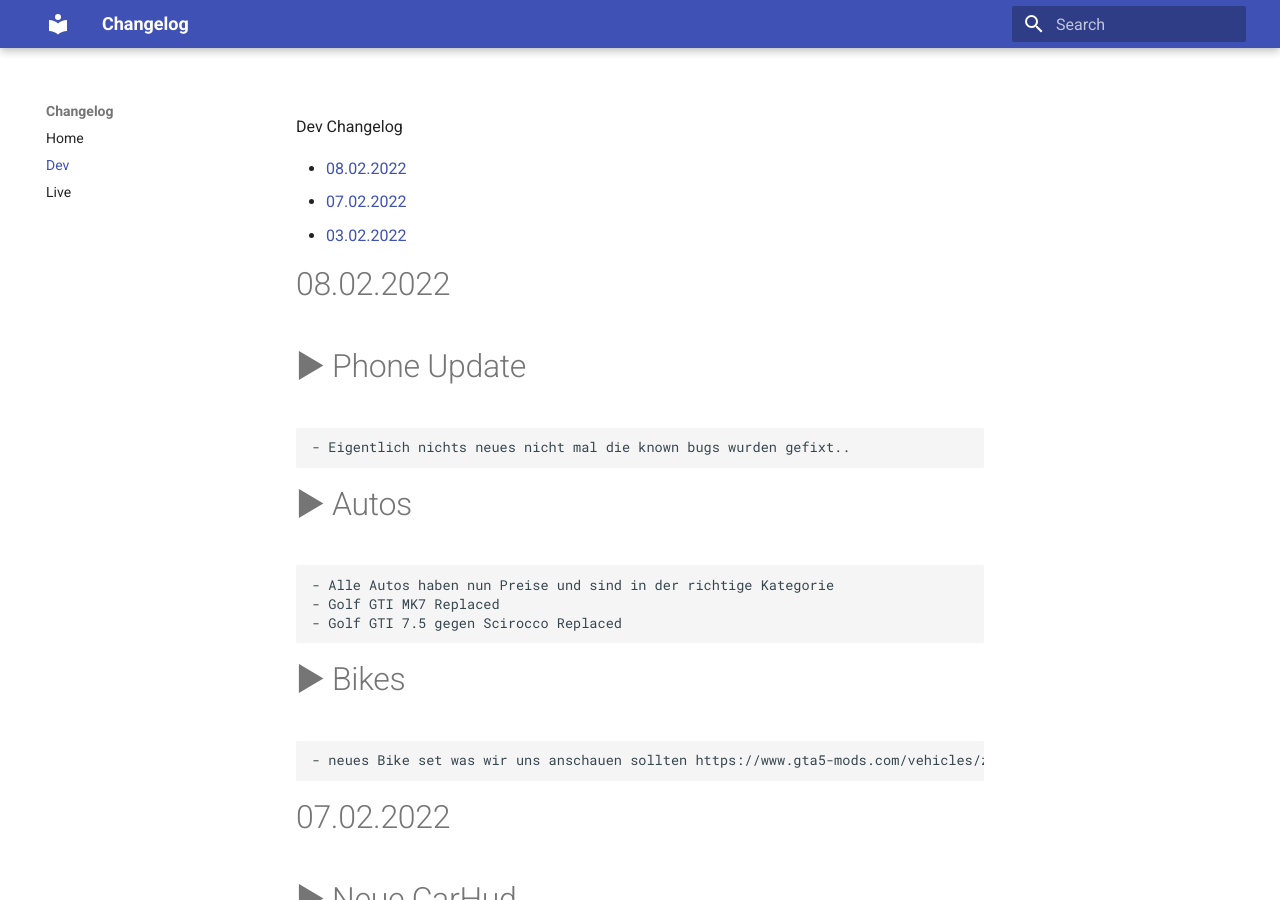
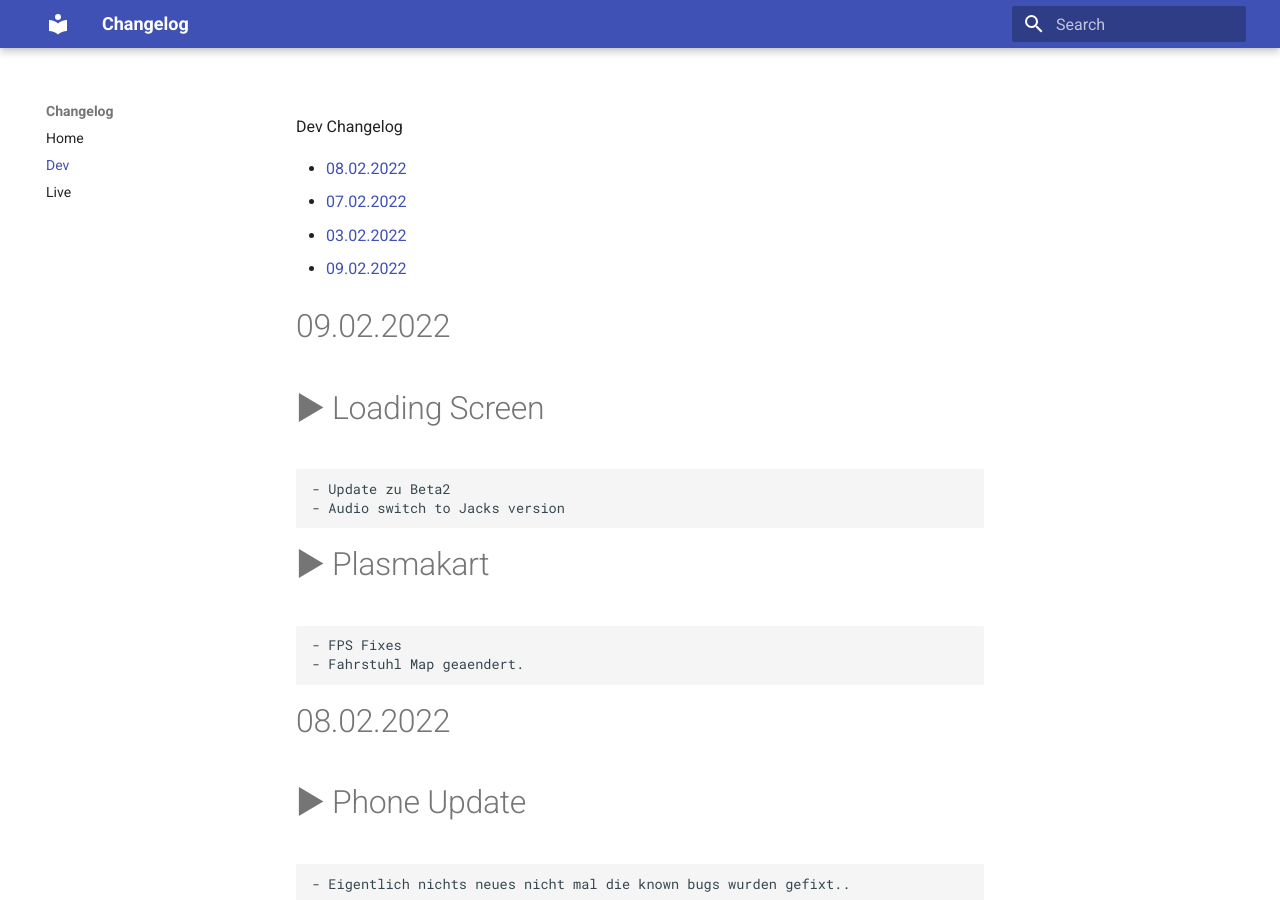
Before and after one commit to bochumrp/changelog, an MkDocs documentation site: the page built from docs/dev.md, in a window 1280 px wide and 900 px high. Built offline with MkDocs 1.6.1 and Material for MkDocs 9.7.7, drawn with Linux system fonts in a browser that asks for light colours.

Commit message:
Changelog

```diff
--- a/docs/dev.md
+++ b/docs/dev.md
@@ -3,6 +3,19 @@ Dev Changelog
 - [08.02.2022](#08.02.2022)
 - [07.02.2022](#07.02.2022)
 - [03.02.2022](#03.02.2022)
+
+- [09.02.2022](#09.02.2022)
+
+# 09.02.2022
+
+# ► Loading Screen
+    - Update zu Beta2
+    - Audio switch to Jacks version
+
+# ► Plasmakart
+    - FPS Fixes
+    - Fahrstuhl Map geaendert.
+
 
 # 08.02.2022
 
```
